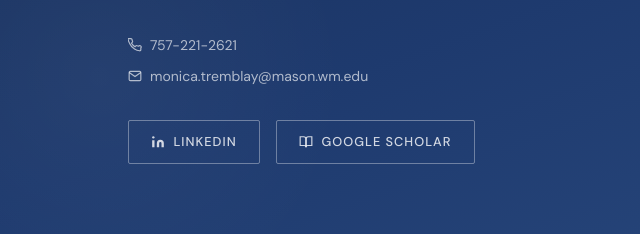
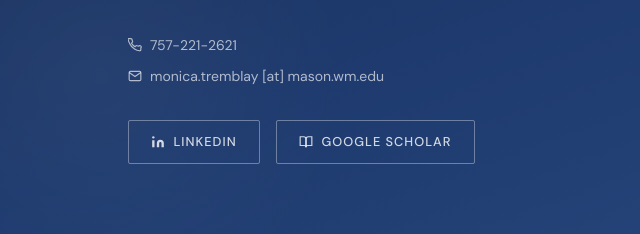
Before and after one commit to TribeMoni/Tribemoni.github.io, a plain HTML site: page index.html in a window 1280 px wide. Shown: the part 553-787 px from the top of the page, 22-662 px from the left. Drawn offline with nearby package versions, Linux system fonts and the light colour scheme; a web font is replaced by a local one.

Commit message:
Add files via upload

```diff
--- a/index.html
+++ b/index.html
@@ -744,10 +744,10 @@
           <svg width="14" height="14" fill="none" stroke="currentColor" stroke-width="2" viewBox="0 0 24 24"><path d="M22 16.92v3a2 2 0 01-2.18 2 19.79 19.79 0 01-8.63-3.07A19.5 19.5 0 013.07 9.81a19.79 19.79 0 01-3.07-8.67A2 2 0 012 1h3a2 2 0 012 1.72c.127.96.361 1.903.7 2.81a2 2 0 01-.45 2.11L6.09 8.91a16 16 0 006 6l1.27-1.27a2 2 0 012.11-.45c.907.339 1.85.573 2.81.7A2 2 0 0122 16.92z"/></svg>
           757-221-2621
         </a>
-        <a href="&#109;&#97;&#105;&#108;&#116;&#111;&#58;&#109;&#111;&#110;&#105;&#99;&#97;&#46;&#116;&#114;&#101;&#109;&#98;&#108;&#97;&#121;&#64;&#109;&#97;&#115;&#111;&#110;&#46;&#119;&#109;&#46;&#101;&#100;&#117;">
+        <span style="display:flex; align-items:center; gap:.5rem; font-family:'DM Sans',sans-serif; font-size:.875rem; color:rgba(255,255,255,.65);">
           <svg width="14" height="14" fill="none" stroke="currentColor" stroke-width="2" viewBox="0 0 24 24"><path d="M4 4h16c1.1 0 2 .9 2 2v12c0 1.1-.9 2-2 2H4c-1.1 0-2-.9-2-2V6c0-1.1.9-2 2-2z"/><polyline points="22,6 12,13 2,6"/></svg>
-          &#109;&#111;&#110;&#105;&#99;&#97;&#46;&#116;&#114;&#101;&#109;&#98;&#108;&#97;&#121;&#64;&#109;&#97;&#115;&#111;&#110;&#46;&#119;&#109;&#46;&#101;&#100;&#117;
-        </a>
+          monica.tremblay [at] mason.wm.edu
+        </span>
       </div>
       <div class="hero-socials">
         <a class="btn-ghost" href="https://www.linkedin.com/in/monicachiarinitremblay/" target="_blank" rel="noopener">
@@ -1289,7 +1289,7 @@
     Raymond A. Mason School of Business · William &amp; Mary · Williamsburg, Virginia
   </p>
   <p>
-    <a href="&#109;&#97;&#105;&#108;&#116;&#111;&#58;&#109;&#111;&#110;&#105;&#99;&#97;&#46;&#116;&#114;&#101;&#109;&#98;&#108;&#97;&#121;&#64;&#109;&#97;&#115;&#111;&#110;&#46;&#119;&#109;&#46;&#101;&#100;&#117;">&#109;&#111;&#110;&#105;&#99;&#97;&#46;&#116;&#114;&#101;&#109;&#98;&#108;&#97;&#121;&#64;&#109;&#97;&#115;&#111;&#110;&#46;&#119;&#109;&#46;&#101;&#100;&#117;</a>
+    <span style="color:rgba(255,255,255,.55);">monica.tremblay [at] mason.wm.edu</span>
     &nbsp;·&nbsp;
     <a href="https://www.linkedin.com/in/monicachiarinitremblay/" target="_blank">LinkedIn</a>
     &nbsp;·&nbsp;
```
